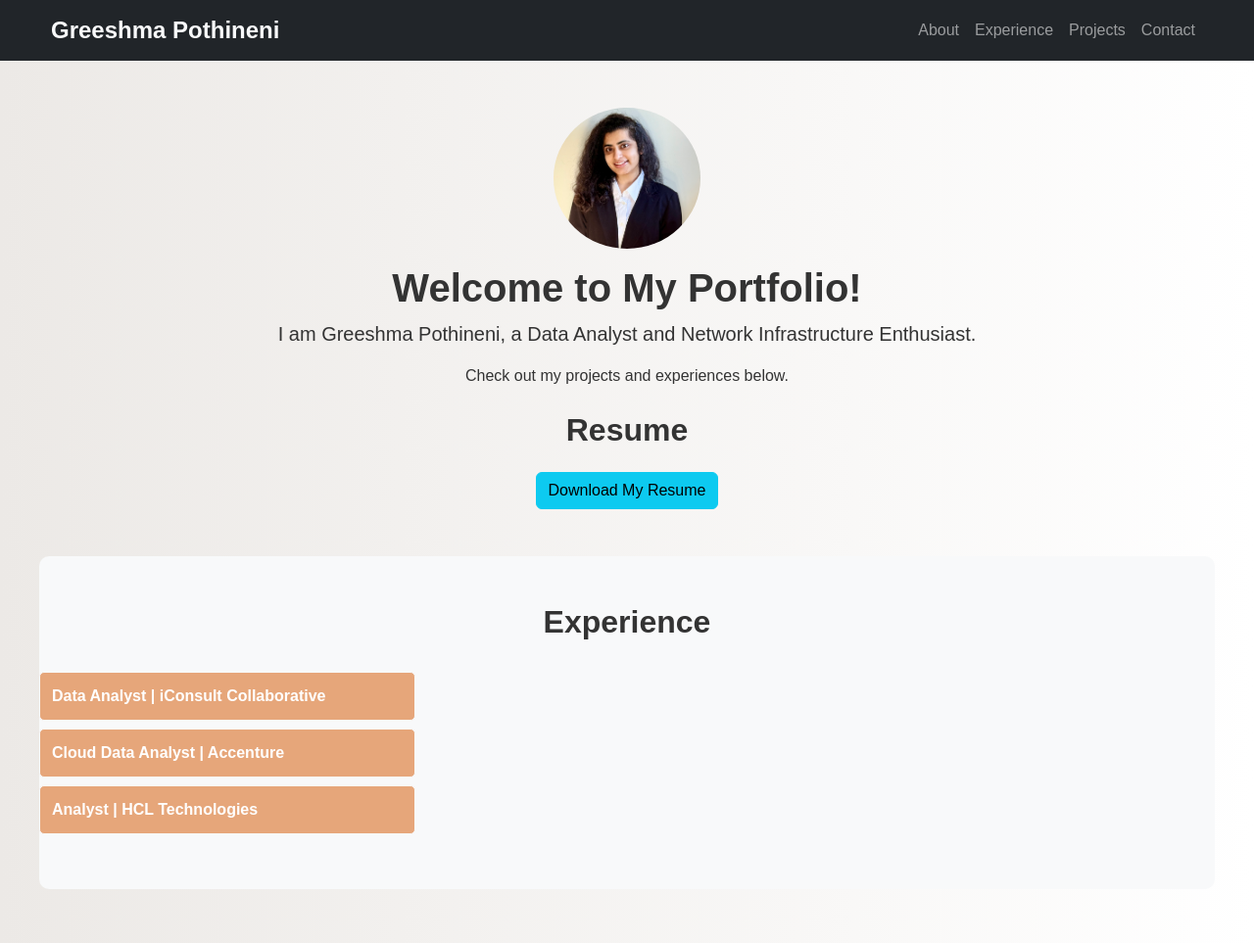
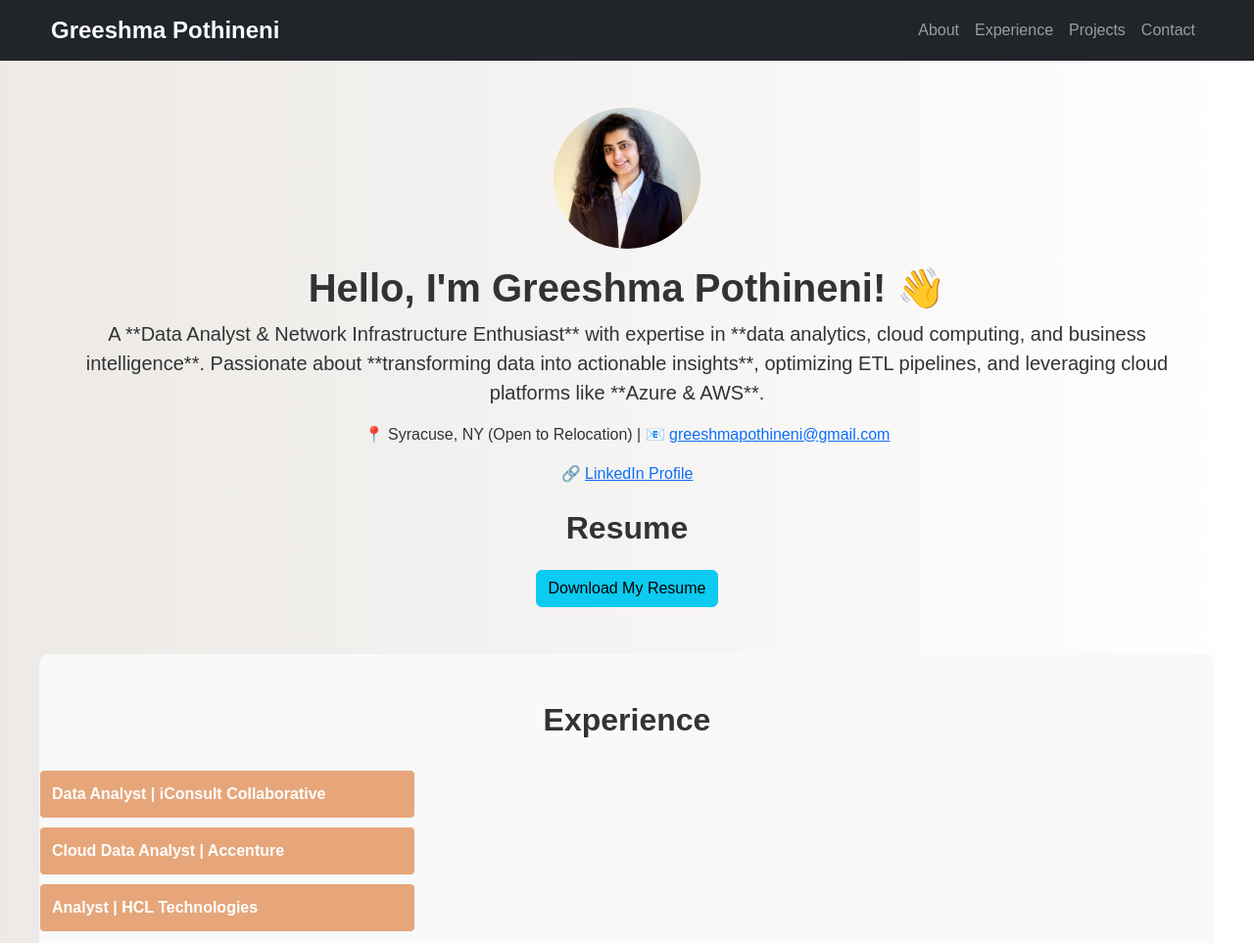
Before and after one commit to Greeshma-pothineni3/GreeshmaPothineni, a plain HTML site: page index.html in a window 1280 px wide. Shown: the top 963 px of the page at 98% size. Drawn offline with nearby package versions, Linux system fonts and the light colour scheme.

Commit message:
index.html

```diff
--- a/index.html
+++ b/index.html
@@ -8,8 +8,6 @@
     <!-- Bootstrap CSS -->
     <link rel="stylesheet" href="https://cdn.jsdelivr.net/npm/bootstrap@5.3.0/dist/css/bootstrap.min.css">
     <link rel="stylesheet" href="style.css"> <!-- Custom Styles -->
-    <script src="script.js"></script>
-
 </head>
 <body>
 
@@ -31,17 +29,21 @@
         </div>
     </nav>
 
-    <!-- Profile Section -->
-    <div class="container text-center mt-5">
+    <!-- About Section -->
+    <section id="about" class="container text-center mt-5">
         <img src="profile.jpg" alt="Greeshma Pothineni" width="150" class="rounded-circle mb-3">
-        <h1 class="fw-bold">Welcome to My Portfolio!</h1>
-        <p class="lead">I am <strong>Greeshma Pothineni</strong>, a Data Analyst and Network Infrastructure Enthusiast.</p>
-        <p>Check out my projects and experiences below.</p>
+        <h1 class="fw-bold">Hello, I'm Greeshma Pothineni! 👋</h1>
+        <p class="lead">
+            A **Data Analyst & Network Infrastructure Enthusiast** with expertise in **data analytics, cloud computing, and business intelligence**.
+            Passionate about **transforming data into actionable insights**, optimizing ETL pipelines, and leveraging cloud platforms like **Azure & AWS**.
+        </p>
+        <p>📍 Syracuse, NY (Open to Relocation) | 📧 <a href="mailto:greeshmapothineni@gmail.com">greeshmapothineni@gmail.com</a></p>
+        <p>🔗 <a href="https://www.linkedin.com/in/greeshma-pothineni" target="_blank">LinkedIn Profile</a></p>
 
         <!-- Resume Download -->
         <h2 class="mt-4">Resume</h2>
         <p><a href="resume.pdf" class="btn btn-info" target="_blank">Download My Resume</a></p>
-    </div>
+    </section>
 
     <!-- Experience Section -->
     <section id="experience" class="container mt-5">
@@ -57,7 +59,6 @@
                     <h4 id="experience-title" class="text-danger"></h4>
                     <p id="experience-duration" class="text-muted"></p>
                     <ul id="experience-details"></ul>
-                    <div id="experience-skills" class="mt-3"></div>
                 </div>
             </div>
         </div>
@@ -78,7 +79,6 @@
                     <h4 id="project-title" class="text-success"></h4>
                     <p id="project-description" class="text-muted"></p>
                     <ul id="project-details"></ul>
-                    <div id="project-skills" class="mt-3"></div>
                 </div>
             </div>
         </div>
@@ -96,5 +96,6 @@
 
     <!-- Bootstrap JS -->
     <script src="https://cdn.jsdelivr.net/npm/bootstrap@5.3.0/dist/js/bootstrap.bundle.min.js"></script>
+
 </body>
 </html>
```
